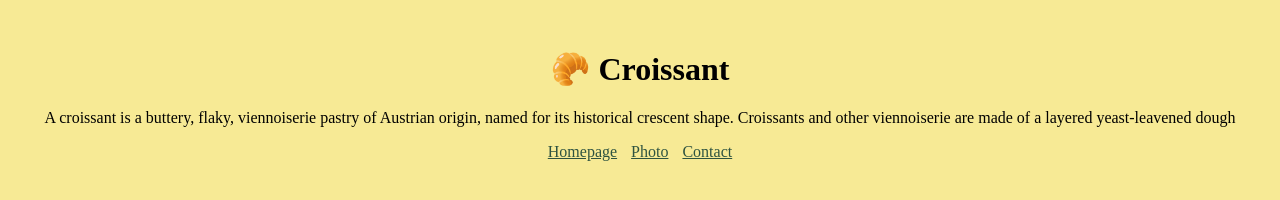
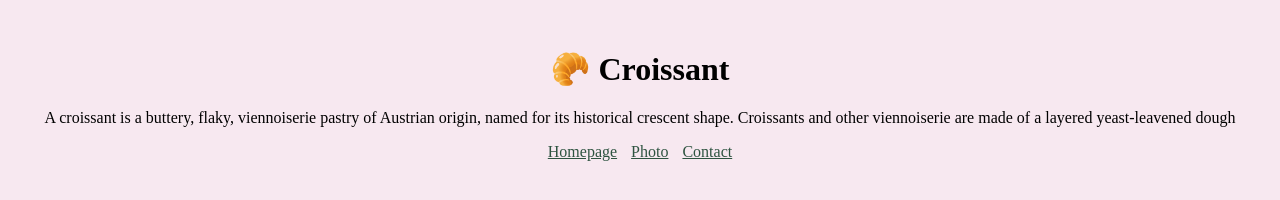
Before and after one commit to pandasweta/Croissant, a plain HTML site: page index.html in a window 1280 px wide. Drawn offline with Linux system fonts and the light colour scheme.

Commit message:
Edited the background color in css

```diff
--- a/css/style.css
+++ b/css/style.css
@@ -1,5 +1,5 @@
 body {
-  background: #f7ea95;
+  background: #f7e8f0;
   margin: 50px auto;
 }
 
@@ -25,4 +25,5 @@ a {
   display: block;
   margin: 30px auto;
   width: 350px;
+  box-shadow: 10px 10px 20px rgba(0, 0, 0, 0.2);
 }
```
